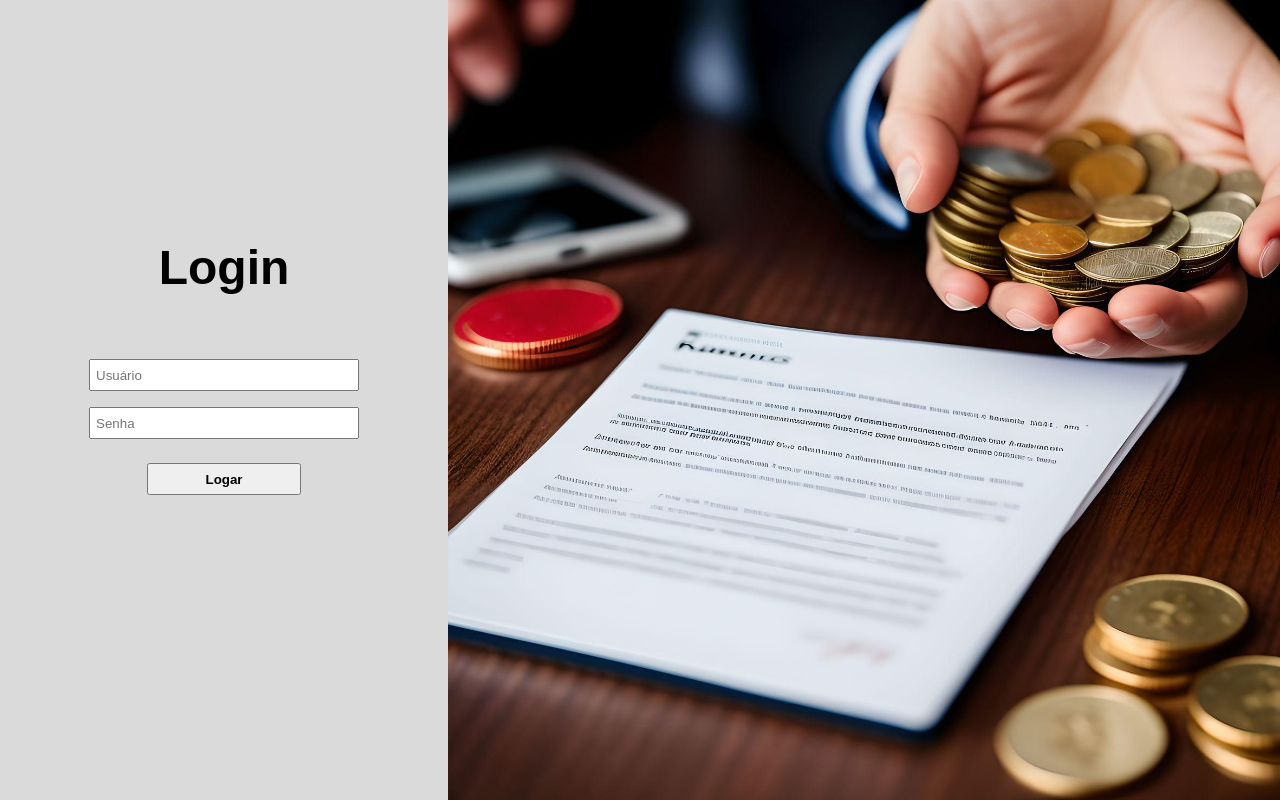
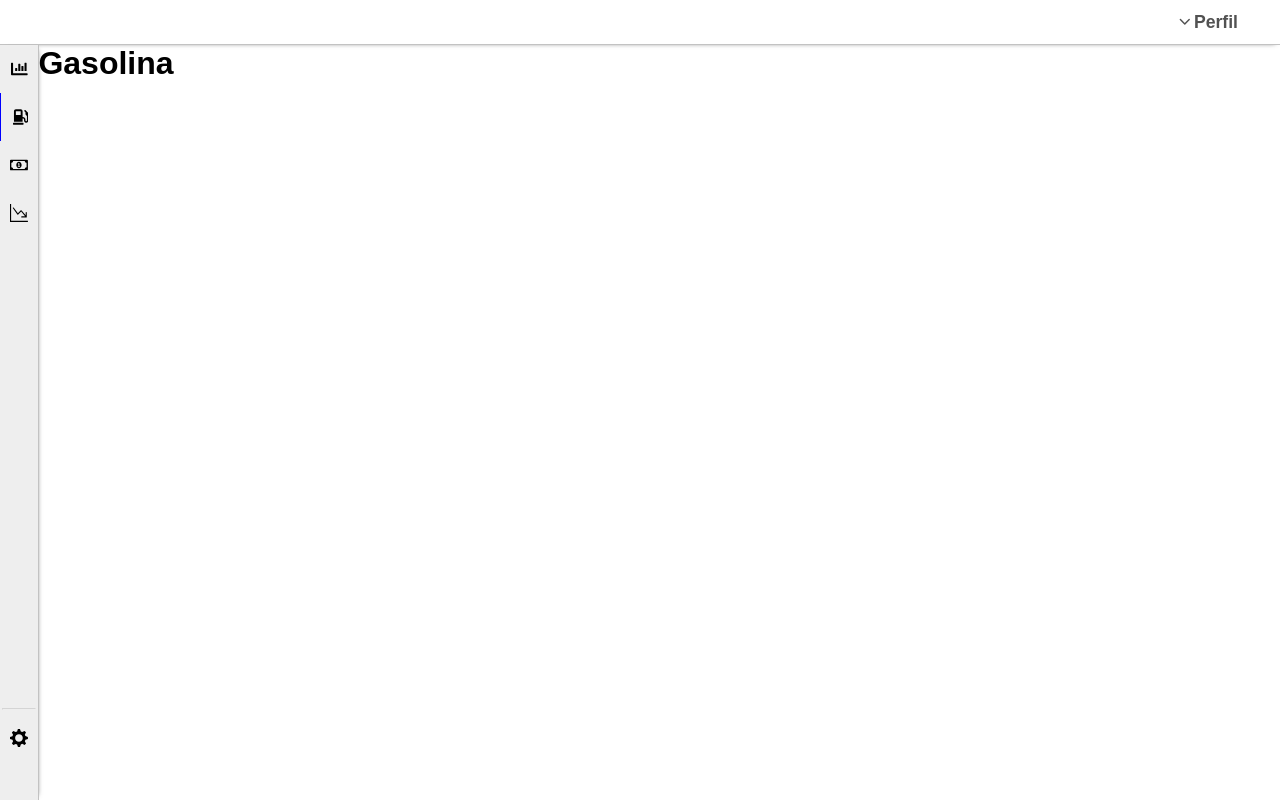
Before and after one commit to JhayneK/Projeto-Financas, a React (Vite) app in the folder Front end/: page /gasolina in a window 1280 px wide. Built offline with nearby package versions, Linux system fonts and the light colour scheme.

Commit message:
Inserção de novas rotas
Adicionado rota de cálculo de combustível e receitas

```diff
--- a/Front end/src/App.css
+++ b/Front end/src/App.css
@@ -97,8 +97,18 @@
     position: absolute;
 }
 
-#dashboard-icon {
-    width: 1.5vw;
+#gasolina-icon {
+    width: 1.2vw;
+    height: 5vh;
+}
+
+#receitas-icon {
+    width: 1.4vw;
+    height: 5vh;
+}
+
+#despesas-icon {
+    width: 1.4vw;
     height: 5vh;
 }
 
--- a/Front end/src/components/BarraLateral/BarraLateral.jsx
+++ b/Front end/src/components/BarraLateral/BarraLateral.jsx
@@ -1,7 +1,8 @@
-import { FaChartBar } from "react-icons/fa";
-import { MdOutlineSpaceDashboard } from "react-icons/md";
+import { FaChartBar, FaGasPump, FaRegMoneyBillAlt } from "react-icons/fa";
+import { BsGraphDownArrow } from "react-icons/bs";
 import { GoGear } from "react-icons/go";
 import { Link, useLocation } from "react-router-dom";
+// import { MdOutlineSpaceDashboard } from "react-icons/md";
 
 export default function Barralateral() {
     const location = useLocation();
@@ -9,14 +10,24 @@ export default function Barralateral() {
     return (
         <div className="barra-lateral-container">
             <div className="barra-lateral-content">
-                <Link to="/dashboard">
-                    <div className={`botoes-sidebar ${location.pathname === '/dashboard' ? 'active' : ''}`}>
-                        <MdOutlineSpaceDashboard id="dashboard-icon" className="botao-sidebar" color="black" />
-                    </div>
-                </Link>
                 <Link to="/relatorio">
                     <div className={`botoes-sidebar ${location.pathname === '/relatorio' ? 'active' : ''}`}>
                         <FaChartBar id="relatory-icon" className="botao-sidebar" color="black" />
+                    </div>
+                </Link>
+                <Link to="/gasolina">
+                    <div className={`botoes-sidebar ${location.pathname === '/gasolina' ? 'active' : ''}`}>
+                        <FaGasPump id="gasolina-icon" className="botao-sidebar" color="black" />
+                    </div>
+                </Link>
+                <Link to="/receitas">
+                    <div className={`botoes-sidebar ${location.pathname === '/receitas' ? 'active' : ''}`}>
+                        <FaRegMoneyBillAlt id="receitas-icon" className="botao-sidebar" color="black" />
+                    </div>
+                </Link>
+                <Link to="/despesas">
+                    <div className={`botoes-sidebar ${location.pathname === '/despesas' ? 'active' : ''}`}>
+                        <BsGraphDownArrow id="despesas-icon" className="botao-sidebar" color="black" />
                     </div>
                 </Link>
                 <hr className="linha-config" />
--- a/Front end/src/pages/Dashboard.jsx
+++ b/Front end/src/pages/Despesas.jsx
@@ -2,10 +2,10 @@ import { useEffect } from "react"
 import Tabela from "../components/Tabela"
 // import { AiOutlineReload } from "react-icons/ai";  // Reload icon
 
-export default function Dashboard() {
+export default function Despesas() {
 
     useEffect(() => {
-        document.title = "Dashboard";
+        document.title = "Despesas";
     }, []);
 
     return(
--- /dev/null
+++ b/Front end/src/pages/Gasolina.jsx
@@ -0,0 +1,15 @@
+import { useEffect } from "react";
+
+export default function Gasolina() {
+    useEffect(() => {
+        document.title = "Gasolina";
+    }, []);
+
+    return(
+        <div className="page-container">
+            <div className="pages-logado-main-content">
+                <h1>Gasolina</h1>
+            </div>
+        </div>
+    )
+}
--- a/Front end/src/pages/Login.jsx
+++ b/Front end/src/pages/Login.jsx
@@ -39,7 +39,7 @@ export default function Login() {
                         </label>
 
                         {/* REDIRECIONAMENTO : APENAS PARA TESTES */}
-                        <Link style={{width: "12vw", alignSelf: "center"}} to="/dashboard">
+                        <Link style={{width: "12vw", alignSelf: "center"}} to="/relatorio">
                             <button id="botao-login">Logar</button>
                         </Link>
 
--- /dev/null
+++ b/Front end/src/pages/Receitas.jsx
@@ -0,0 +1,15 @@
+import { useEffect } from "react";
+
+export default function Receitar() {
+    useEffect(() => {
+        document.title = "Receitas";
+    }, []);
+
+    return(
+        <div className="page-container">
+            <div className="pages-logado-main-content">
+                <h1>Receitas</h1>
+            </div>
+        </div>
+    )
+}
--- a/Front end/src/routes/RoutesApp.jsx
+++ b/Front end/src/routes/RoutesApp.jsx
@@ -1,10 +1,12 @@
 import { BrowserRouter, Route, Routes, Outlet } from 'react-router-dom'
 import Config from '../pages/Config'
-import Dashboard from '../pages/Dashboard'
+import Receitas from '../pages/Receitas'
+import Despesas from '../pages/Despesas'
 import Relatorio from '../pages/Relatorio'
 import Login from '../pages/Login'
 import LayoutComBarraLateral from '../components/BarraLateral/LayoutComBarraLateral'
 import LayoutSemBarraLateral from '../components/BarraLateral/LayoutSemBarraLateral'
+import Gasolina from '../pages/Gasolina'
 
 export default function RoutesApp() {
     return (
@@ -18,7 +20,9 @@ export default function RoutesApp() {
                     }
                 >
                     {/* ROTAS PARA USUARIO LOGADO */}
-                    <Route path="/dashboard" element={<Dashboard />} />
+                    <Route path="/gasolina" element={<Gasolina />} />
+                    <Route path="/receitas" element={<Receitas />} />
+                    <Route path="/despesas" element={<Despesas />} />
                     <Route path="/relatorio" element={<Relatorio />} />
                     <Route path="/config" element={<Config />} />
                 </Route>
```
